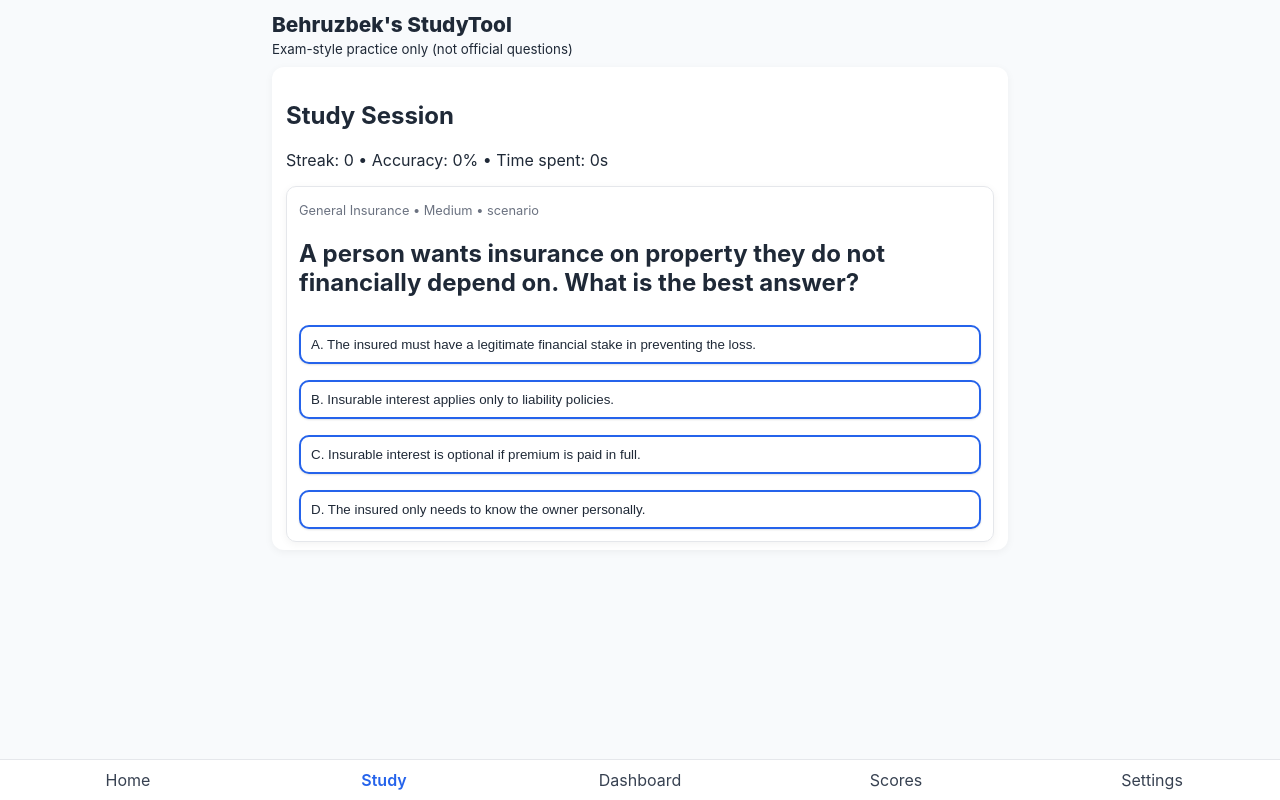
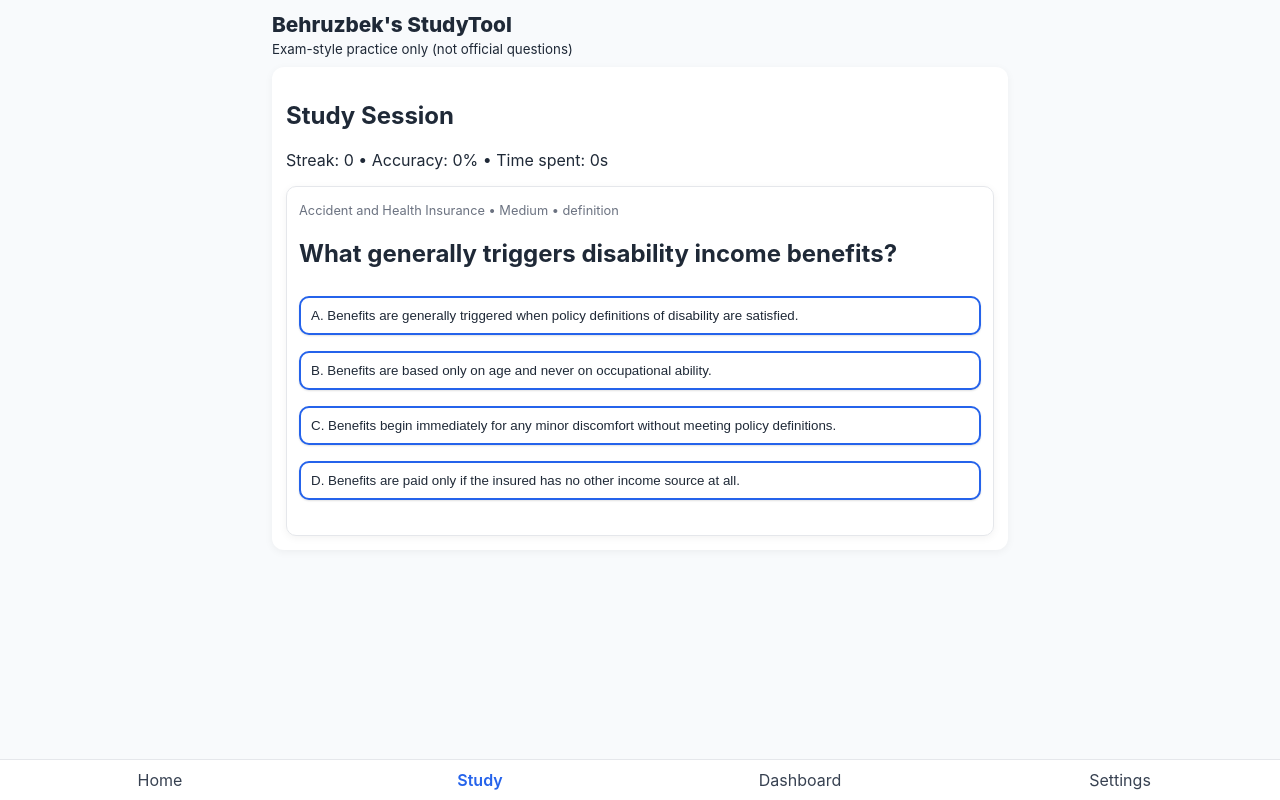
Before and after one commit to Behruzbek-star/Behruzbek-Saidkulov, a React (Vite) app: page /study in a window 1280 px wide. Built offline with nearby package versions, Linux system fonts and the light colour scheme.

Commit message:
Remove scores tab, simplify difficulty, and randomize study order

```diff
--- a/src/App.tsx
+++ b/src/App.tsx
@@ -2,7 +2,6 @@ import { Navigate, Route, Routes } from 'react-router-dom';
 import { Layout } from './components/Layout';
 import { DashboardPage } from './pages/DashboardPage';
 import { HomePage } from './pages/HomePage';
-import { ScoresPage } from './pages/ScoresPage';
 import { SettingsPage } from './pages/SettingsPage';
 import { StudyPage } from './pages/StudyPage';
 
@@ -13,7 +12,6 @@ export default function App() {
         <Route path="/" element={<HomePage />} />
         <Route path="/study" element={<StudyPage />} />
         <Route path="/settings" element={<SettingsPage />} />
-        <Route path="/scores" element={<ScoresPage />} />
         <Route path="/dashboard" element={<DashboardPage />} />
         <Route path="*" element={<Navigate to="/" replace />} />
       </Routes>
--- a/src/components/Layout.tsx
+++ b/src/components/Layout.tsx
@@ -4,7 +4,6 @@ const navItems = [
   ['/', 'Home'],
   ['/study', 'Study'],
   ['/dashboard', 'Dashboard'],
-  ['/scores', 'Scores'],
   ['/settings', 'Settings'],
 ];
 
--- a/src/lib/generator.ts
+++ b/src/lib/generator.ts
@@ -384,14 +384,6 @@ const pickWeightedTopic = (topics: Topic[], userState: UserState, rand: () => nu
   return topics[topics.length - 1];
 };
 
-const chooseDifficulty = (base: Difficulty, userState: UserState, rand: () => number): Difficulty => {
-  const recent = userState.scoreHistory.slice(-3);
-  const avgOverall = recent.length ? recent.reduce((s, r) => s + r.overallPct, 0) / recent.length : 70;
-  if (avgOverall > 85 && rand() > 0.35) return base === 'Easy' ? 'Medium' : 'Hard';
-  if (avgOverall < 68 && rand() > 0.4) return base === 'Hard' ? 'Medium' : 'Easy';
-  return base;
-};
-
 const shuffle = <T,>(items: T[], rand: () => number): T[] => {
   const out = [...items];
   for (let i = out.length - 1; i > 0; i -= 1) {
@@ -451,7 +443,7 @@ export const generateCards = (config: GeneratorConfig, userState: UserState, cou
   return Array.from({ length: count }, (_, i) => {
     const topic = pickWeightedTopic(topics, userState, rand);
     const style = rand() < 0.6 ? 'definition' : 'scenario';
-    const difficulty = chooseDifficulty(config.settings.difficulty, userState, rand);
+    const difficulty: Difficulty = "Medium";
     return createCard(topic, style, difficulty, `${seed}-${i}-${Math.floor(rand() * 9999)}`, rand);
   });
 };
--- a/src/lib/storage.ts
+++ b/src/lib/storage.ts
@@ -8,7 +8,6 @@ const SCHEMA_VERSION = 1;
 export const defaultSettings: Settings = {
   examMode: 'New York P&C',
   selectedTopics: [...STUDY_TOPICS],
-  difficulty: 'Medium',
   dailyGoal: 20,
   newCardsBatchSize: 10,
   theme: 'light',
--- a/src/lib/types.ts
+++ b/src/lib/types.ts
@@ -59,7 +59,6 @@ export interface ScoreEntry {
 export interface Settings {
   examMode: 'New York P&C';
   selectedTopics: Topic[];
-  difficulty: Difficulty;
   dailyGoal: number;
   newCardsBatchSize: number;
   theme: ThemeName;
--- a/src/pages/SettingsPage.tsx
+++ b/src/pages/SettingsPage.tsx
@@ -1,6 +1,6 @@
 import { useMemo, useState } from 'react';
 import { useAppState } from '../lib/state';
-import { Difficulty, STUDY_TOPICS, ThemeName, Topic } from '../lib/types';
+import { STUDY_TOPICS, ThemeName, Topic } from '../lib/types';
 
 
 const themeOptions: { value: ThemeName; label: string }[] = [
@@ -117,17 +117,6 @@ export const SettingsPage = () => {
       <div className="settings-block">
         <h3>Generation Preferences</h3>
 
-        <label htmlFor="difficulty">Difficulty</label>
-        <select
-          id="difficulty"
-          value={local.difficulty}
-          onChange={(e) => setLocal({ ...local, difficulty: e.target.value as Difficulty })}
-        >
-          <option>Easy</option>
-          <option>Medium</option>
-          <option>Hard</option>
-        </select>
-
 
         <label htmlFor="theme">Theme</label>
         <select
--- a/src/pages/StudyPage.tsx
+++ b/src/pages/StudyPage.tsx
@@ -1,14 +1,33 @@
 import { useMemo, useState } from 'react';
 import { FlipCard } from '../components/FlipCard';
 import { useAppState } from '../lib/state';
+
+
+const shuffleCards = <T,>(items: T[], seed: number): T[] => {
+  let n = seed >>> 0;
+  const rand = () => {
+    n ^= n << 13;
+    n ^= n >>> 17;
+    n ^= n << 5;
+    return ((n >>> 0) % 10000) / 10000;
+  };
+  const out = [...items];
+  for (let i = out.length - 1; i > 0; i -= 1) {
+    const j = Math.floor(rand() * (i + 1));
+    [out[i], out[j]] = [out[j], out[i]];
+  }
+  return out;
+};
 
 export const StudyPage = () => {
   const { dueCards, state, generateNewCards, recordReview } = useAppState();
   const [cursor, setCursor] = useState(0);
   const [selected, setSelected] = useState<number | null>(null);
   const [start, setStart] = useState(Date.now());
+  const [sessionSeed] = useState(() => Date.now());
 
-  const card = dueCards[cursor];
+  const sessionCards = useMemo(() => shuffleCards(dueCards, sessionSeed), [dueCards, sessionSeed]);
+  const card = sessionCards[cursor];
   const reviews = Object.values(state.reviews).flatMap((r) => r.history);
   const streak = useMemo(() => {
     let count = 0;
```
